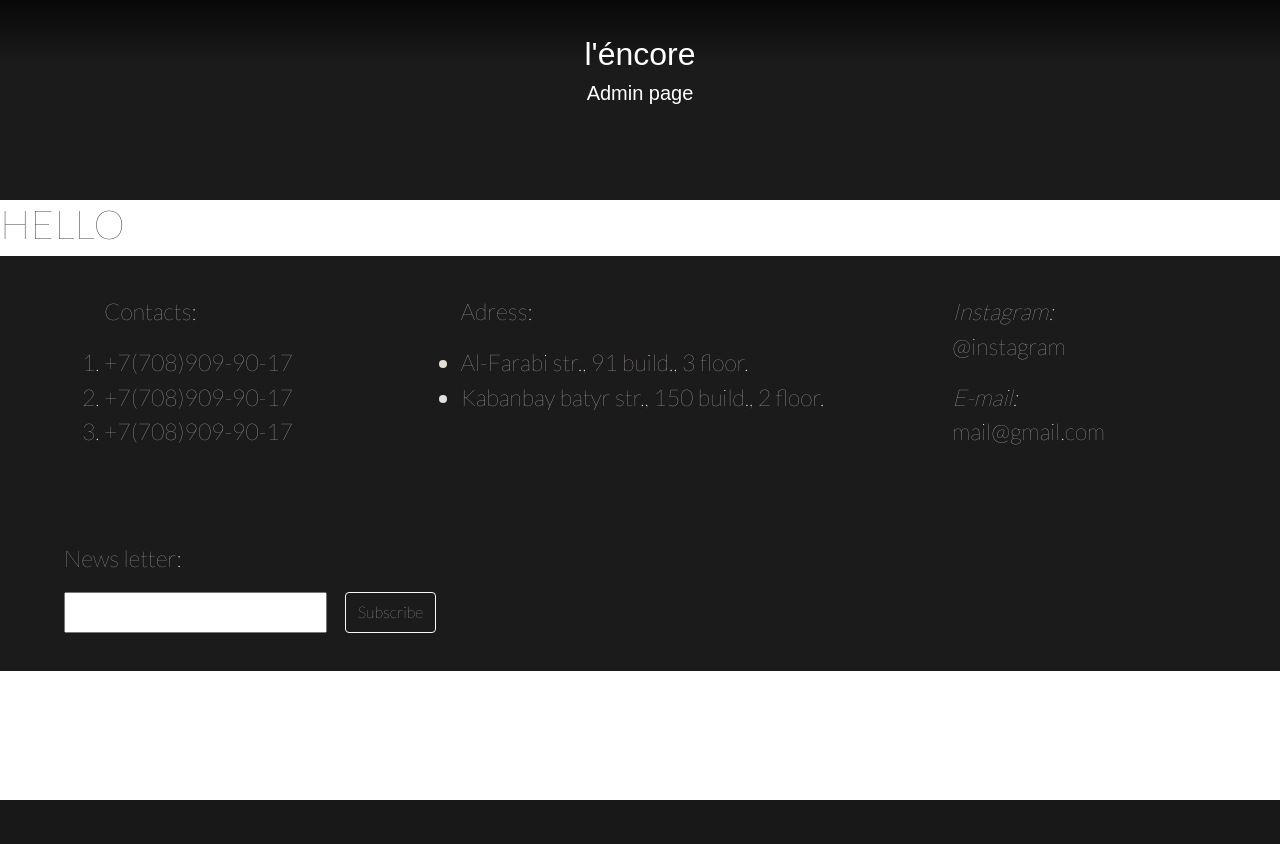
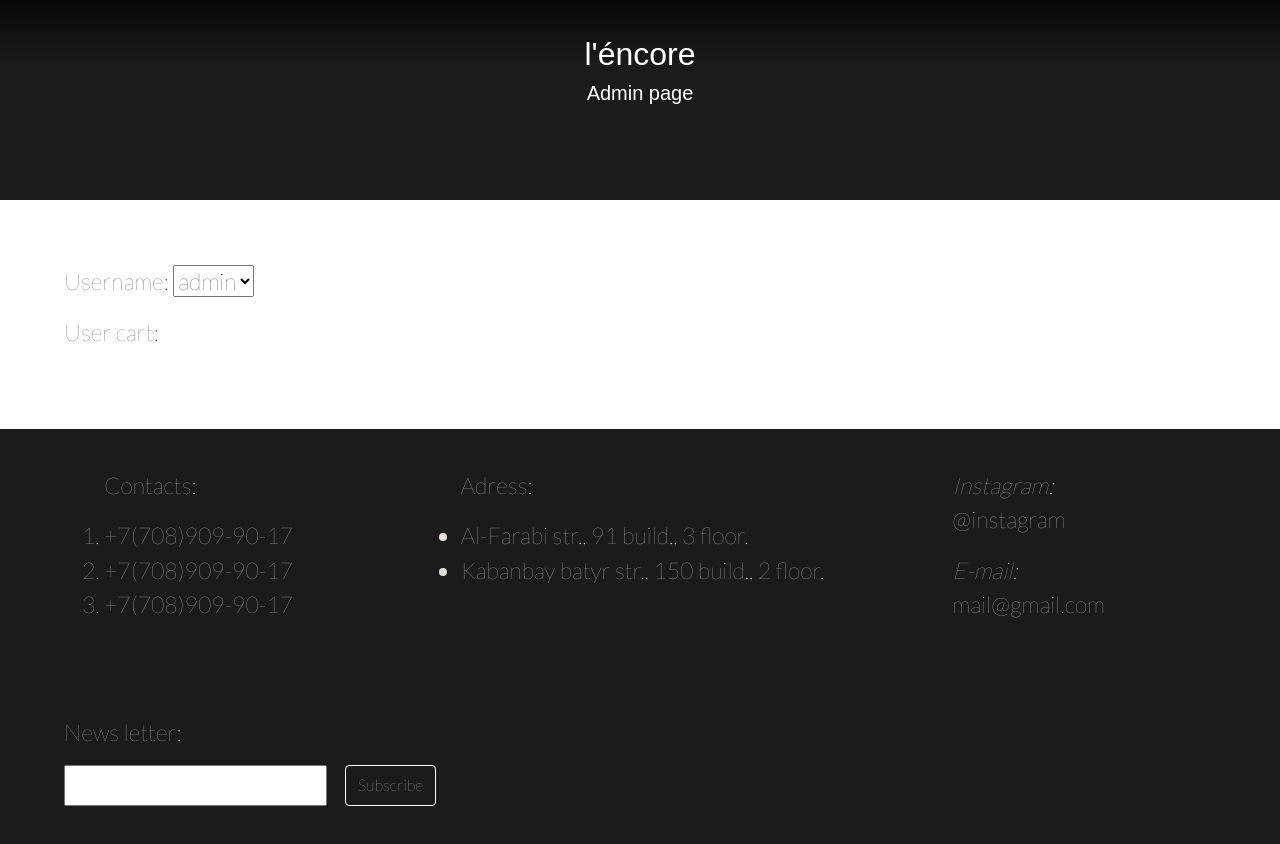
Before and after one commit to shabal1n/WebProject2, a Django app: page /superuser in a window 1280 px wide. Before the commit the page ends 800 px from the top, so only its background shows below. Run offline with Django 4.2, Linux system fonts and the light colour scheme; data comes from the database, SQL or seed files in the repository; some libraries are stand-ins or nearby versions; some web fonts are replaced.

Commit message:
Admin page

```diff
--- a/mainapp/views.py
+++ b/mainapp/views.py
@@ -2,6 +2,7 @@ from django.shortcuts import render, redirect
 from django.contrib.auth.models import User, auth
 from django.http import JsonResponse, HttpResponseRedirect
 from django.contrib import messages
+from django.contrib.auth import get_user_model
 from .models import Items, ProductReview, Basket, BasketItem
 from .forms import ReviewAdd
 
@@ -154,4 +155,7 @@ def change_count(request, item_id):
 
 
 def superuser(request):
-    return render(request, 'superuser_main.html')
+    user = get_user_model()
+    users = user.objects.all()
+
+    return render(request, 'superuser_main.html', {'users': users})
--- a/templates/html/superuser_main.html
+++ b/templates/html/superuser_main.html
@@ -1,5 +1,18 @@
 {% extends 'superuser_template.html' %}
 {% load static %}
 {% block content %}
-    <h1>HELLO</h1>
+    <form style="margin-top: 5%; margin-left: 5%; margin-bottom: 5%">
+        <p style="display: inline-block">Username: </p>
+        <select>
+            {% for user in users %}
+                <option value="{{ user }}">{{ user }}</option>
+            {% endfor %}
+        </select>
+        <br>
+        <p style="display: inline-block">User cart:</p>
+{#        {% with  as  %}#}
+{#            {% if  %}#}
+{#            {% endif %}#}
+{#        {% endwith %}#}
+    </form>
 {% endblock %}
```
Also changed, not shown: templates/html/product.html (+11 -6 lines).
